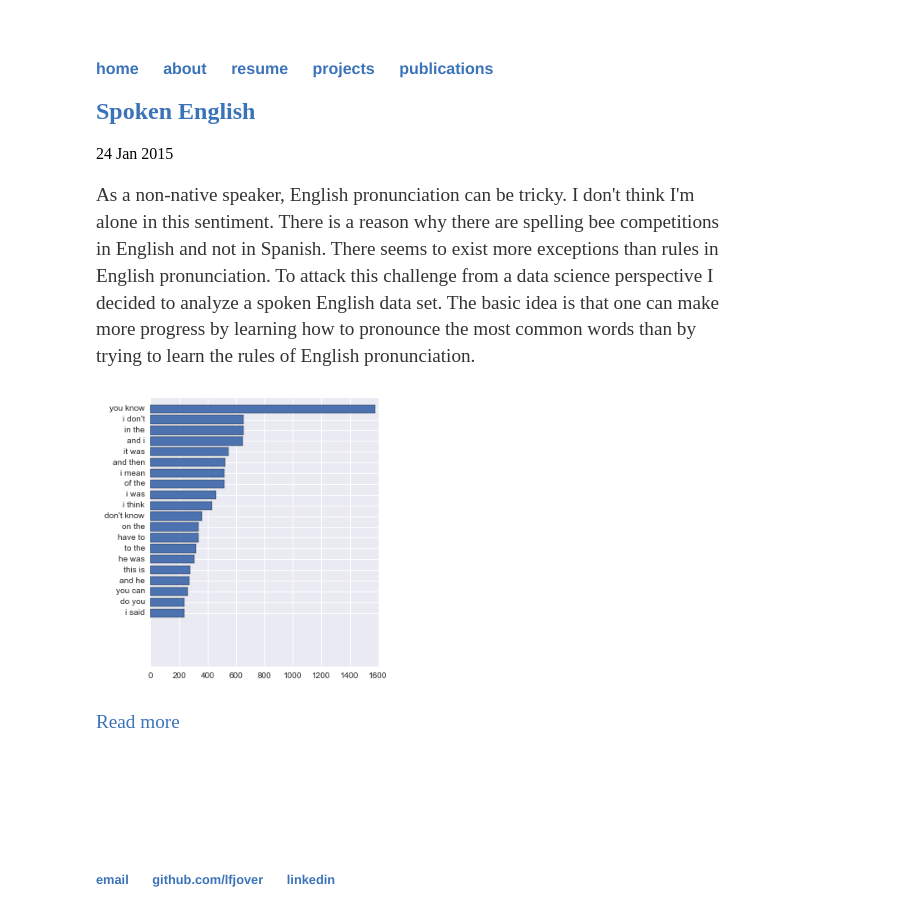
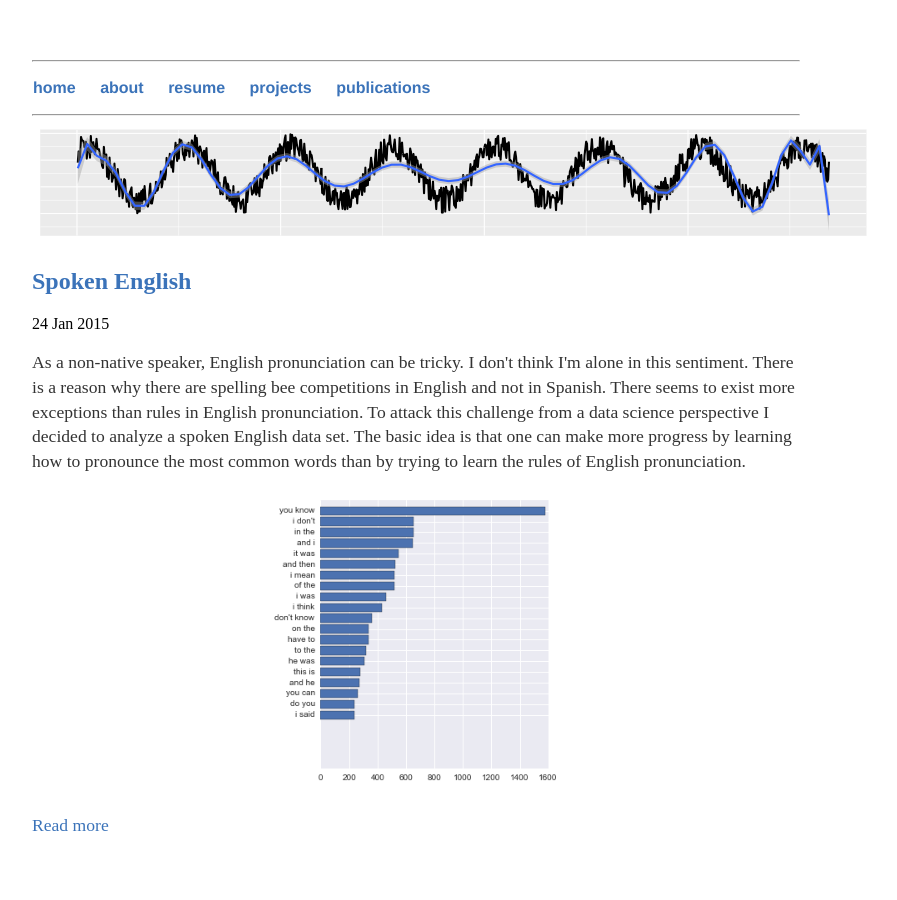
Before and after one commit to lfjover/lfjover.github.io, a Jekyll site: the page built from index.html, in a window 1280 px wide. Shown: the whole page, without its empty margins (224-1121 px from the left). Built offline with Jekyll 4.4.1, drawn with Linux system fonts in a browser that asks for light colours.

Commit message:
banner and stuff

```diff
--- a/_layouts/default.html
+++ b/_layouts/default.html
@@ -6,6 +6,7 @@
 			<link rel="stylesheet" type="text/css" href="/css/main.css">
 		</head>
 		<body>
+			<hr>
 			<nav>
 	    		<ul>
 	    			<li><a href="/">home</a></li>
@@ -15,17 +16,11 @@
 	        		<li><a href="/publications">publications</a></li>
 	    		</ul>
 			</nav>
+			<hr>
 			<div class="container">
 
 			{{ content }}
 
 			</div><!-- /.container -->
-			<footer>
-	    		<ul>
-	        		<li><a href="mailto:lfjover@gmail.com">email</a></li>
-	        		<li><a href="https://github.com/lfjover">github.com/lfjover</a></li>
-	        		<li><a href="https://www.linkedin.com/in/lfjover">linkedin</a></li>
-				</ul>
-			</footer>
 		</body>
 	</html>
--- a/_posts/2015-01-24-spoken-english.html
+++ b/_posts/2015-01-24-spoken-english.html
@@ -3,7 +3,6 @@ layout: post
 title: Spoken English
 date: 2015-01-24
 ---
-
 
 <p>As a non-native speaker, English pronunciation can be tricky. I don't think I'm alone in this sentiment.  There is a reason why there are spelling bee competitions in English and not in Spanish.  There seems to exist more exceptions than rules in English pronunciation.  To attack this challenge from a data science perspective I decided to analyze a spoken English data set. The basic idea is that one can make more progress by learning how to pronounce the most common words than by trying to learn the rules of English pronunciation.</p>
 
@@ -20,4 +19,4 @@ date: 2015-01-24
 
 <p>"You know" has a disproportionate amount of occurrences.  People tend to be critical of filler terms like "you know" or "uh".  I think that they are a natural part of conversational English.  It's a good idea to minimize them, specially when public speaking, but I don't make a big deal out of it.</p>
 
-<p> This is all for now.  In the future I would like to take advantage of the audio part of the data set. It could be use to play back sentences that contain a specific word or n-gram and practice its pronunciation. You can look at the code I use to process the data <a href = "https://github.com/lfjover/spoken_english/blob/master/spoken_english.ipynb"> here <a> </p>
+<p> This is all for now.  In the future I would like to take advantage of the audio part of the data set. It could be use to play back sentences that contain a specific word or n-gram and practice its pronunciation. You can look at the code I use to process the data <a href = "https://github.com/lfjover/spoken_english/blob/master/spoken_english.ipynb"> here <a>. </p>
--- a/css/main.css
+++ b/css/main.css
@@ -2,13 +2,13 @@
 
 body {
     margin: 60px auto;
-    width: 50%;
+    width: 60%;
 }
 
 
 nav ul, footer ul {
     font-family:'Helvetica', 'Arial', 'Sans-Serif';
-    padding: 0px;
+    padding: 1px;
     list-style: none;
     font-weight: bold;
 }
@@ -24,11 +24,11 @@ a:hover {
     text-decoration: underline;
 }
 h1 {
-    font-size: 3em;
+    font-size: 2em;
     font-family:'Helvetica', 'Arial', 'Sans-Serif';
 }
 p {
-    font-size: 1.2em;
+    font-size: 1.1em;
     line-height: 1.4em;
     color: #333;
 }
--- a/index.html
+++ b/index.html
@@ -2,6 +2,8 @@
 layout: default
 title:
 ---
+
+<center><img src="/figures/banner.png" width="840" height= "120"></center>
 
 <div class="posts">
   {% for post in site.posts %}
@@ -16,7 +18,7 @@ title:
 
     {{ post.excerpt }}
 
-    <img src="/figures/{{ post.title }}.png" width="300" height= "300" align="middle">
+    <center><img src="/figures/{{ post.title }}.png" width="300" height= "300"></center>
 
     <p><a class="btn btn-sm btn-primary" href="{{site.baseurl}}{{ post.url }}/#read-more" role="button">Read more <i class="fa fa-arrow-circle-right"></i></a>
     </p>
```
Also changed, not shown: about/index.md (+13 -1 lines), about/photo_luis.jpg, about/photo_luis_circle.png (added), figures/banner.png (added), figures/banner2.png (added), 2 other files.
